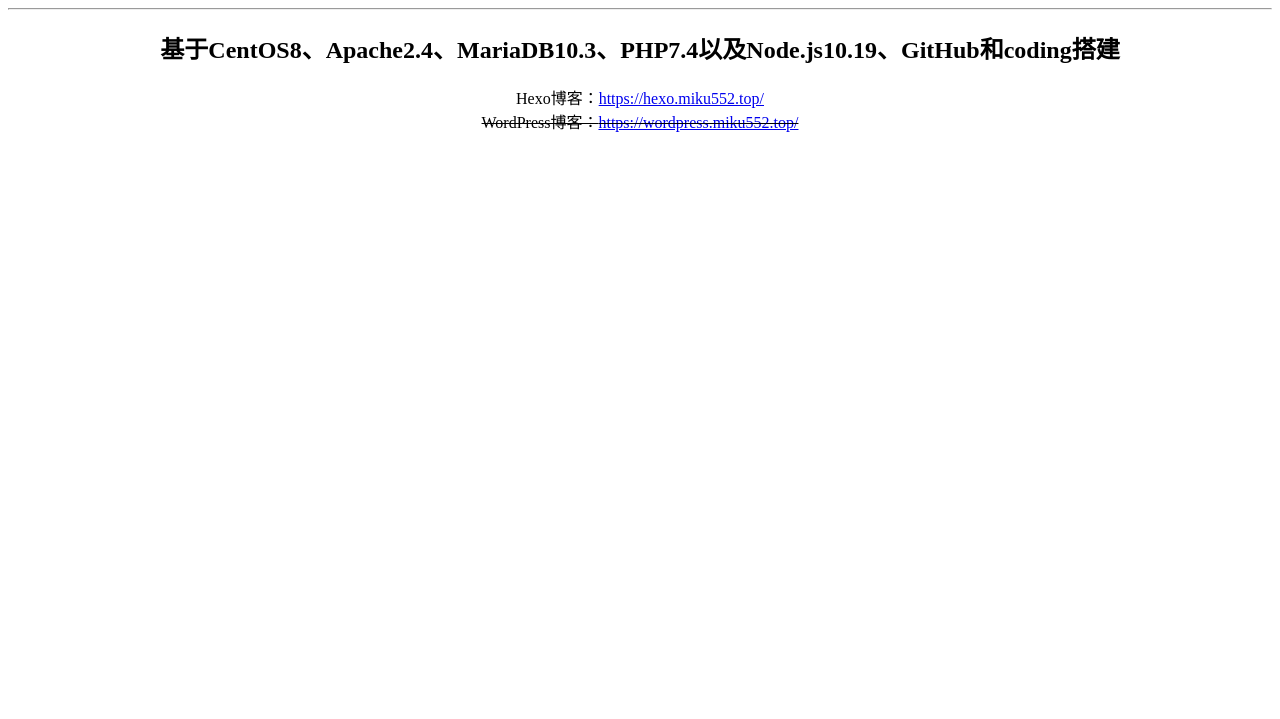
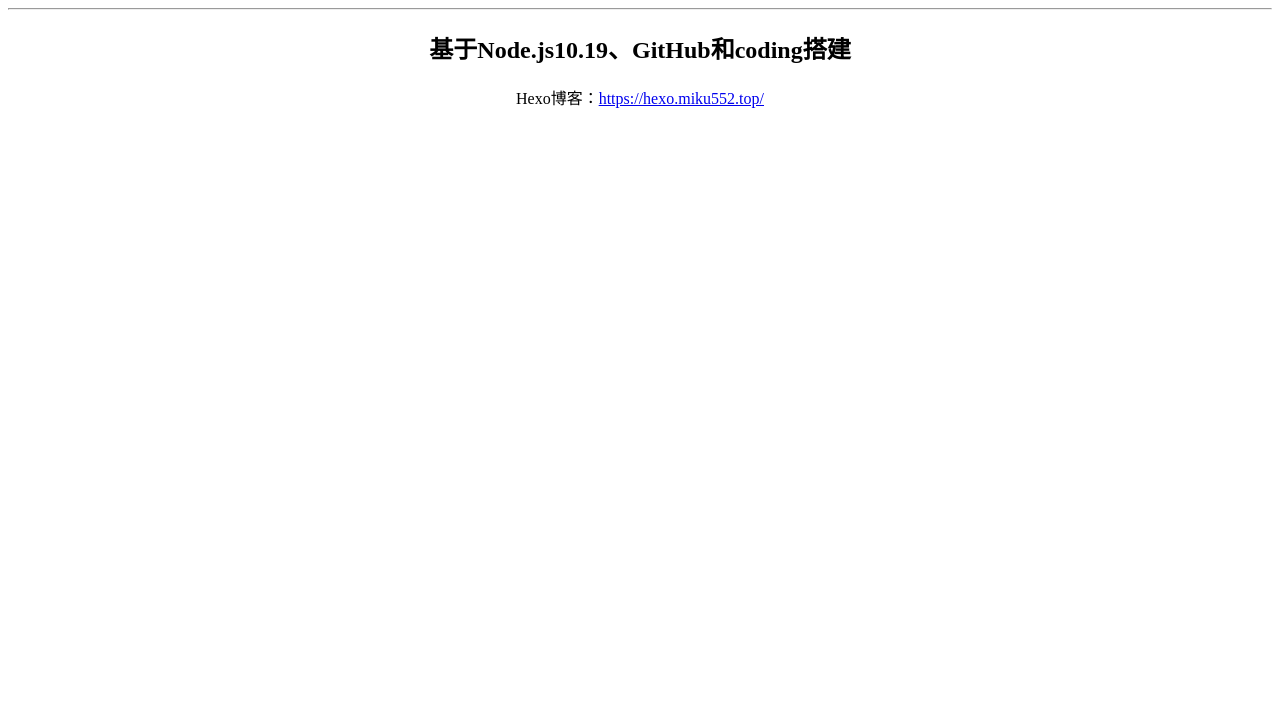
Before and after one commit to MIKU552/main-website.github.io, a plain HTML site: page index.html in a window 1280 px wide. Shown: the part 81-800 px from the top of the page. Drawn offline with Linux system fonts and the light colour scheme.

Commit message:
Update index.html

```diff
--- a/index.html
+++ b/index.html
@@ -13,11 +13,10 @@ MIKU552的网站
 <hr />
 </p>
 <h2 style="text-align:center;">
-<span style="color:#000000;"><strong>基于CentOS8、Apache2.4、MariaDB10.3、PHP7.4以及Node.js10.19、GitHub和coding搭建</strong></span>
+<span style="color:#000000;"><strong>基于Node.js10.19、GitHub和coding搭建</strong></span>
 </h2>
 <p style="text-align:center;">
 <span style="color:#000000;">Hexo博客：<a href="https://hexo.miku552.top/" target="_blank">https://hexo.miku552.top/</a><br />
-<strike></span><span style="color:#000000;">WordPress博客：<a href="https://wordpress.miku552.top/" target="_blank">https://wordpress.miku552.top/</a></span></strike>
 </p>
 <p>
 <pr />
```
